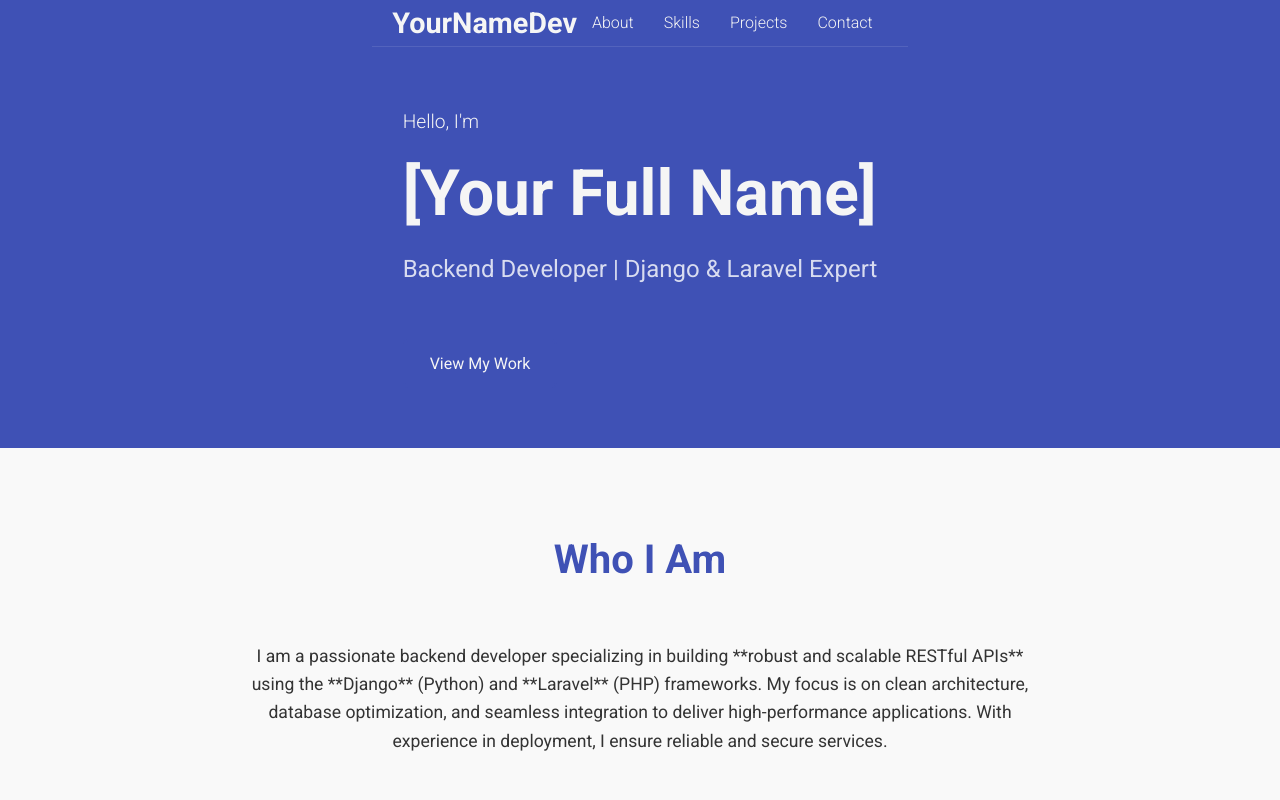
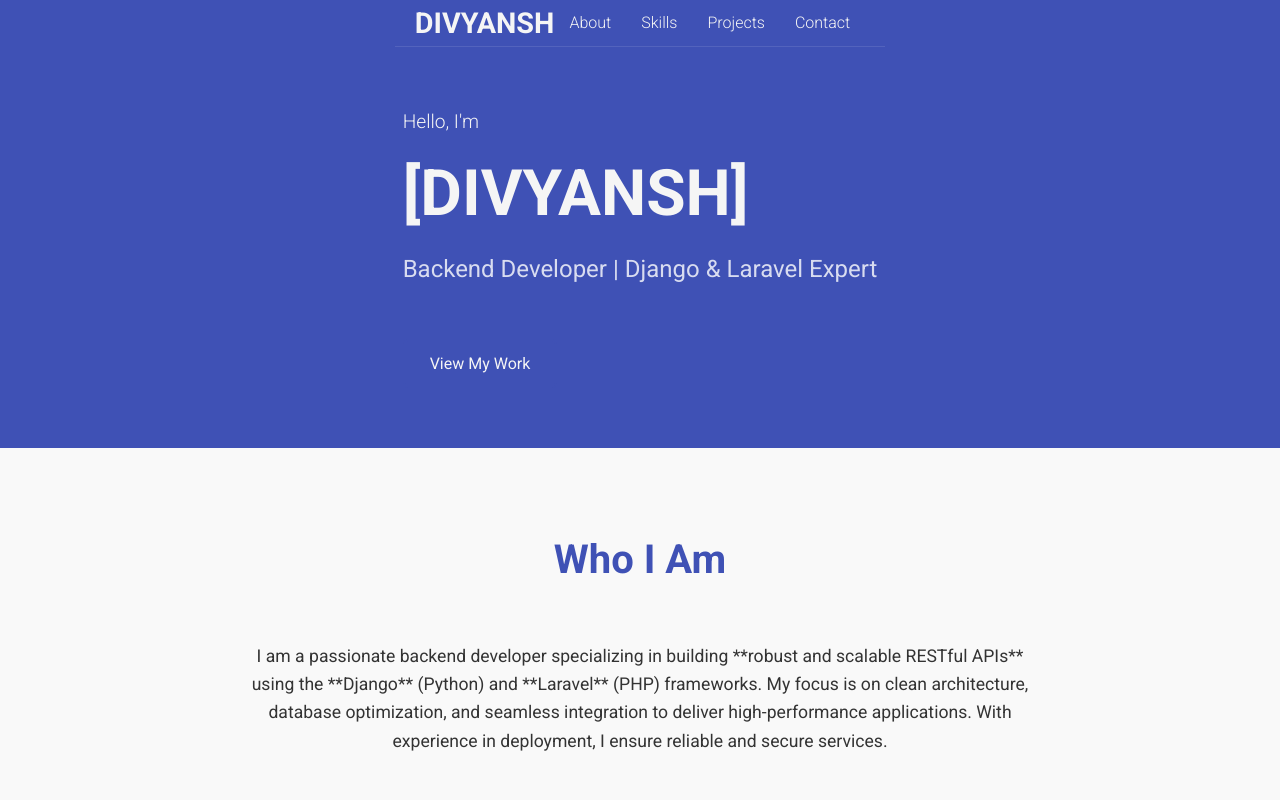
Before and after one commit to dycy21/portfolio-dydy, a plain HTML site: page index.html in a window 1280 px wide. Shown: the top 800 px of the page. Drawn offline with Linux system fonts and the light colour scheme.

Commit message:
credentials updated

```diff
--- a/index.html
+++ b/index.html
@@ -12,7 +12,7 @@
 
     <header class="hero-section">
         <nav class="container">
-            <h1>YourNameDev</h1>
+            <h1>DIVYANSH</h1>
             <button class="nav-toggle" aria-label="Toggle navigation">
                 <i class="fas fa-bars"></i>
             </button>
@@ -25,7 +25,7 @@
         </nav>
         <div class="hero-content container">
             <p>Hello, I'm</p>
-            <h2>[Your Full Name]</h2>
+            <h2>[DIVYANSH]</h2>
             <h3>Backend Developer | Django & Laravel Expert</h3>
             <a href="#projects" class="btn primary-btn">View My Work</a>
         </div>
@@ -79,7 +79,7 @@
                         <p>A high-availability REST API for a multi-vendor e-commerce platform. Features: JWT auth, payment gateway integration, and optimized PostgreSQL queries.</p>
                         <span class="tag tag-django">Django REST Framework</span>
                         <span class="tag tag-python">Python</span>
-                        <a href="[Your GitHub Repo]" target="_blank" class="btn secondary-btn">
+                        <a href="https://github.com/dycy21" target="_blank" class="btn secondary-btn">
                             <i class="fab fa-github"></i> View Code
                         </a>
                     </div>
```
